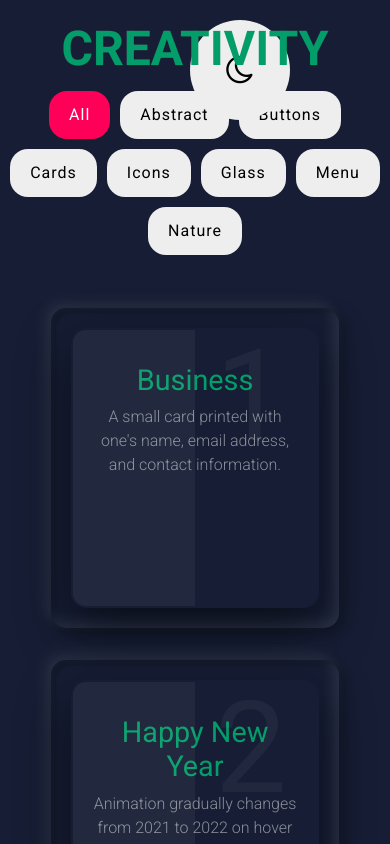
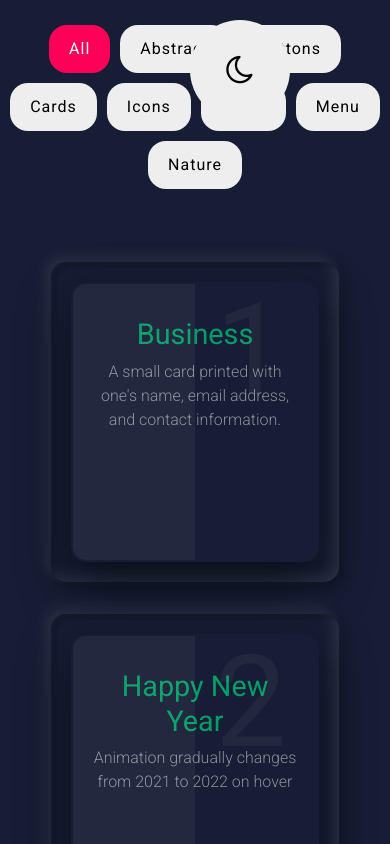
Before and after one commit to abhijeetpalanki/3D-Effects, a React (Create React App) app: page / in a window 390 px wide. Built offline with nearby package versions, Linux system fonts and the light colour scheme.

Commit message:
removed header component

```diff
--- a/src/effect-components/Glass/Battery Indicator/BatteryIndicator.jsx
+++ b/src/effect-components/Glass/Battery Indicator/BatteryIndicator.jsx
@@ -11,12 +11,6 @@ const BatteryIndicator = () => {
             percentage.style.width = battery.level * 100 + '%';
             percent.innerHTML = battery.level * 100 + '%';
         })
-
-        let batteryIndSec = document.querySelector('.battery-indicator__wrapper .sec');
-        let toggle = document.querySelector('.popup .popup__inner .toggle');
-        toggle.onclick = function() {
-            batteryIndSec.classList.toggle('dark');
-        }
     }, [])
     return (
         <div className="battery-indicator__wrapper">
--- a/src/index.css
+++ b/src/index.css
@@ -51,193 +51,6 @@
   padding: 2rem;
 }
 
-.header-dark {
-  display: flex;
-  justify-content: center;
-  align-items: center;
-  color: var(--dark-background-color);
-  padding-top: 20px;
-  font-weight: 900;
-  font-size: 4em;
-  top: 0;
-  left: 0;
-  -webkit-text-stroke: 0.1vw #383d52;
-  text-transform: uppercase;
-}
-
-.header-light {
-  display: flex;
-  justify-content: center;
-  align-items: center;
-  color: var(--light-background-color);
-  padding-top: 20px;
-  font-weight: 900;
-  font-size: 4em;
-  top: 0;
-  left: 0;
-  -webkit-text-stroke: 0.1vw #383d52;
-  text-transform: uppercase;
-}
-
-.header-dark::before {
-  display: flex;
-  justify-content: center;
-  align-items: center;
-  position: absolute;
-  content: attr(data-text);
-  width: 0;
-  height: 10%;
-  color: #039d69;
-  -webkit-text-stroke: 0vw #383d52;
-  overflow: hidden;
-  animation: animate-header 6s linear infinite;
-}
-
-.header-light::before {
-  display: flex;
-  justify-content: center;
-  align-items: center;
-  position: absolute;
-  content: attr(data-text);
-  width: 0;
-  height: 10%;
-  color: #039d69;
-  -webkit-text-stroke: 0vw #383d52;
-  overflow: hidden;
-  animation: animate-header 6s linear infinite;
-}
-
-@keyframes animate-header {
-  0%,
-  10%,
-  100% {
-    width: 0%;
-  }
-  70%,
-  90% {
-    width: 20%;
-  }
-}
-
-@keyframes animate-header-1400 {
-  0%,
-  10%,
-  100% {
-    width: 0%;
-  }
-  70%,
-  90% {
-    width: 30%;
-  }
-}
-
-@keyframes animate-header-1000 {
-  0%,
-  10%,
-  100% {
-    width: 0%;
-  }
-  70%,
-  90% {
-    width: 40%;
-  }
-}
-
-@keyframes animate-header-750 {
-  0%,
-  10%,
-  100% {
-    width: 0%;
-  }
-  70%,
-  90% {
-    width: 50%;
-  }
-}
-
-@keyframes animate-header-650 {
-  0%,
-  10%,
-  100% {
-    width: 0%;
-  }
-  70%,
-  90% {
-    width: 65%;
-  }
-}
-
-@keyframes animate-header-550 {
-  0%,
-  10%,
-  100% {
-    width: 0%;
-  }
-  70%,
-  90% {
-    width: 80%;
-  }
-}
-
-@keyframes animate-header-450 {
-  0%,
-  10%,
-  100% {
-    width: 0%;
-  }
-  70%,
-  90% {
-    width: 85%;
-  }
-}
-
-@media screen and (max-width: 1400px) {
-  .header-dark::before,
-  .header-light::before {
-    animation: animate-header-1400 6s linear infinite;
-  }
-}
-
-@media screen and (max-width: 1000px) {
-  .header-dark::before,
-  .header-light::before {
-    animation: animate-header-1000 6s linear infinite;
-  }
-}
-
-@media screen and (max-width: 750px) {
-  .header-dark::before,
-  .header-light::before {
-    animation: animate-header-750 6s linear infinite;
-  }
-}
-
-@media screen and (max-width: 650px) {
-  .header-dark::before,
-  .header-light::before {
-    animation: animate-header-650 6s linear infinite;
-  }
-}
-
-@media screen and (max-width: 550px) {
-  .header-dark::before,
-  .header-light::before {
-    animation: animate-header-550 6s linear infinite;
-  }
-}
-
-@media screen and (max-width: 450px) {
-  .header-dark,
-  .header-light {
-    font-size: 3em;
-  }
-
-  .header-dark::before,
-  .header-light::before {
-    animation: animate-header-450 6s linear infinite;
-  }
-}
-
 .toggle-light {
   position: absolute;
   background: var(--dark-background-color);
--- a/src/utils/Filter/Filter.css
+++ b/src/utils/Filter/Filter.css
@@ -5,6 +5,7 @@
   align-items: center;
   color: black;
   flex-direction: column;
+  padding: 20px 0;
 }
 
 .filter__wrapper-light section ul {
@@ -38,6 +39,7 @@
   align-items: center;
   color: white;
   flex-direction: column;
+  padding: 20px 0;
 }
 
 .filter__wrapper-dark section ul {
--- a/src/utils/Filter/Filter.jsx
+++ b/src/utils/Filter/Filter.jsx
@@ -4,7 +4,7 @@ import './Filter.css';
 const Filter = ({theme}) => {
     useEffect(() => {
         let filterList = document.querySelectorAll('.filter-list');
-        let cardWrapper = document.querySelectorAll('.card-wrapper');
+        let cardWrapper = document.querySelectorAll('.card-wrapper-dark') || document.querySelectorAll('.card-wrapper-light');
 
         for (let i = 0; i < filterList.length; i++) {
             filterList[i].addEventListener('click', function() {
--- a/src/utils/Layout/Layout.jsx
+++ b/src/utils/Layout/Layout.jsx
@@ -1,6 +1,5 @@
-import React, { useState, useContext } from 'react';
+import React, { useState } from 'react';
 import { Card, Modal, Filter, BusinessCard, YearChanger, Clock, Leaves, Loader, SocialMediaIcons, GlowingCube, Blob, Particles, Water, Rocket, Wavy, Smiley, Box, Button, GlassCard, Shutter, Greeting, Parallax, Calculator, Banner, CircularMenu, Squares, FontAwesomeIcons, Checkbox, Climb, Shapes, TiltCard, SkillsBar, DropdownMenu, MagicMenu, Rain, Balancer, BatteryIndicator } from "../../component-imports";
-import ThemeContext from './ThemeContext';
 
 const Layout = ({theme}) => {
     const [openBusinessCardModal, setOpenBusinessCardModal] = useState(false);
@@ -40,7 +39,6 @@ const Layout = ({theme}) => {
 
     return (
         <div className={theme.color === "white" ? "body-light" : "body-dark"}>
-            <h1 data-text="Creativity" className={theme.color === "white" ? "header-light" : "header-dark"}>Creativity</h1>
             <Filter theme={theme}></Filter>
 
             <div className="cards">
```
